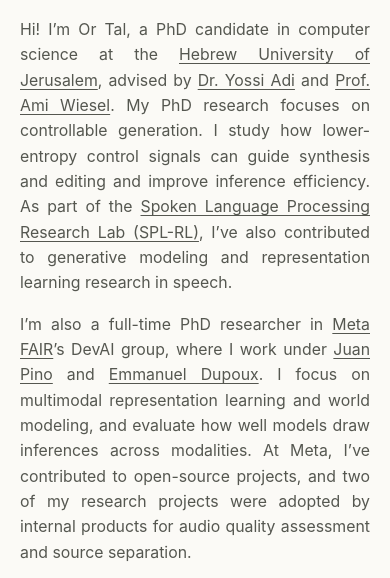
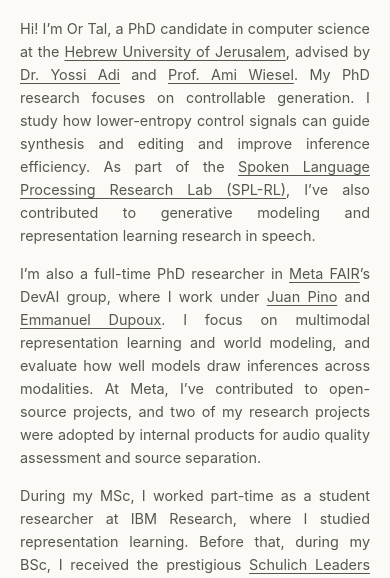
Before and after one commit to Or-Tal/or-tal.github.io, a plain HTML site: page index.html in a window 390 px wide. Shown: the part 204-782 px from the top of the page. Drawn offline with Linux system fonts and the light colour scheme.

Commit message:
Match mobile About and publication text sizes

```diff
--- a/style.css
+++ b/style.css
@@ -12,7 +12,8 @@
 .publication-content{min-width:0}
 .publications-head h1{margin:0;font-size:clamp(1.85rem,5vw,2.45rem);font-weight:750;line-height:1.08;letter-spacing:.04em}
 .publication-title{margin:0 0 10px;color:#b14926;font-size:1.28rem;line-height:1.3;letter-spacing:-.025em}
-.publication-keywords,.publication-meta{margin:0;font-size:.9rem;line-height:2}
+:root { --publication-meta-size: .9rem; }
+.publication-keywords,.publication-meta{margin:0;font-size:var(--publication-meta-size);line-height:2}
 .publication-keywords{color:#5e605a}
 .publication-keywords span{font-weight:700;color:var(--ink);margin-right:7px}
 .publication-meta{margin-bottom:11px;color:#555750}
@@ -138,7 +139,7 @@ body { touch-action: pan-y pinch-zoom; }
 .contact-portrait { display: block; width: min(48%, 420px); height: auto; border-radius: 16px; }
 
 @media (max-width: 760px) {
-  .hero p { font-size: .99rem; }
+  .hero p { font-size: var(--publication-meta-size); }
   .contact { gap: 24px; }
   .contact-portrait { width: min(100%, 420px); }
 }
```
